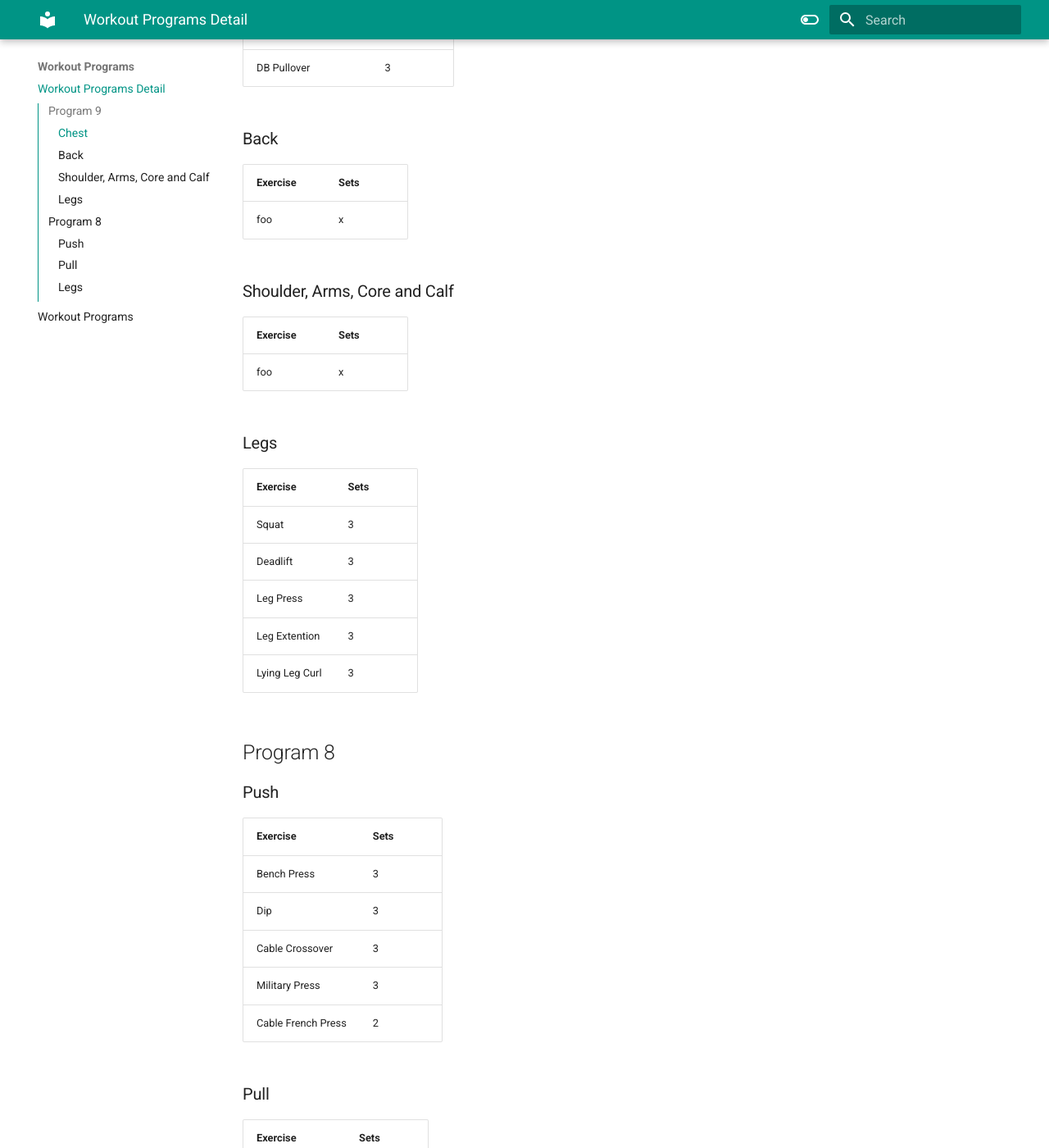
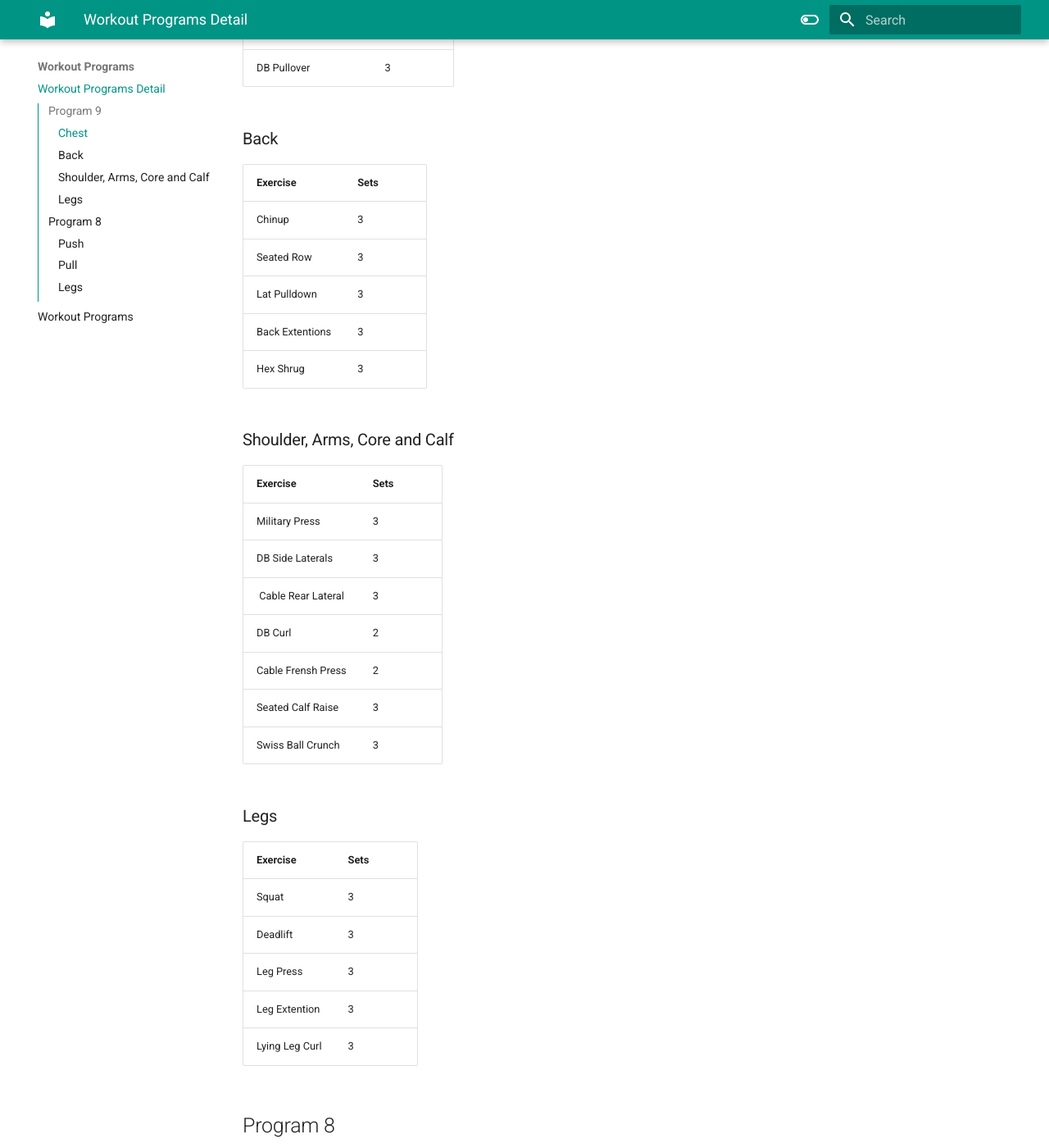
Before and after one commit to TheNewThinkTank/fitness-tracker, an MkDocs documentation site: the page built from docs/project_docs/Workout-Programs/workout-programs-detail.md, in a window 1280 px wide and 1400 px high, scrolled down 492 px. Shown: the whole window at 82% size. Built offline with MkDocs 1.6.1 and Material for MkDocs 9.7.7, drawn with Linux system fonts in a browser that asks for light colours.

Commit message:
docs: complete workout-program-detail

```diff
--- a/docs/project_docs/Workout-Programs/workout-programs-detail.md
+++ b/docs/project_docs/Workout-Programs/workout-programs-detail.md
@@ -14,15 +14,25 @@
 
 ### Back
 
-| Exercise           | Sets |
-| ------------------ | ---- |
-| foo                | x    |
+| Exercise         | Sets |
+| ---------------- | ---- |
+| Chinup           | 3    |
+| Seated Row       | 3    |
+| Lat Pulldown     | 3    |
+| Back Extentions  | 3    |
+| Hex Shrug        | 3    |
 
 ### Shoulder, Arms, Core and Calf
 
 | Exercise           | Sets |
 | ------------------ | ---- |
-| foo                | x    |
+| Military Press     | 3    |
+| DB Side Laterals   | 3    |
+| Cable Rear Lateral | 3    |
+| DB Curl            | 2    |
+| Cable Frensh Press | 2    |
+| Seated Calf Raise  | 3    |
+| Swiss Ball Crunch  | 3    |
 
 ### Legs
 
```
